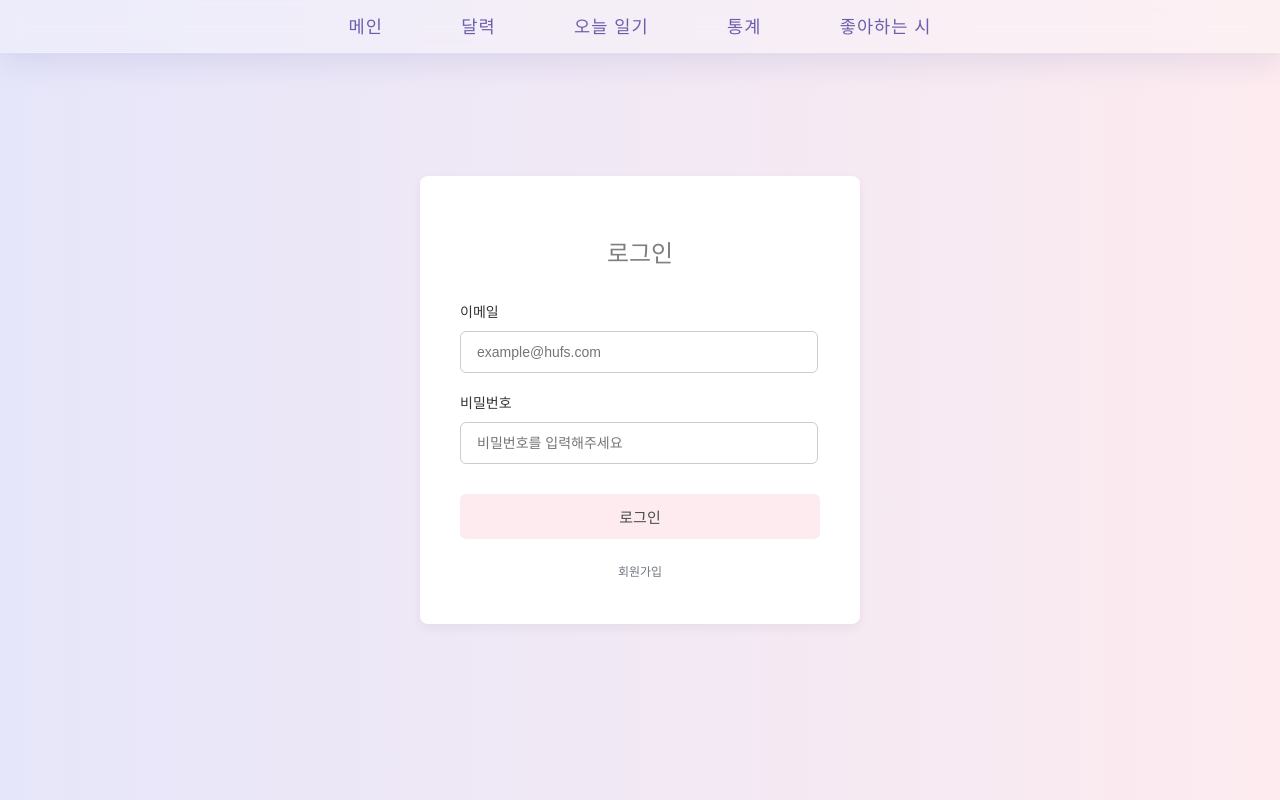
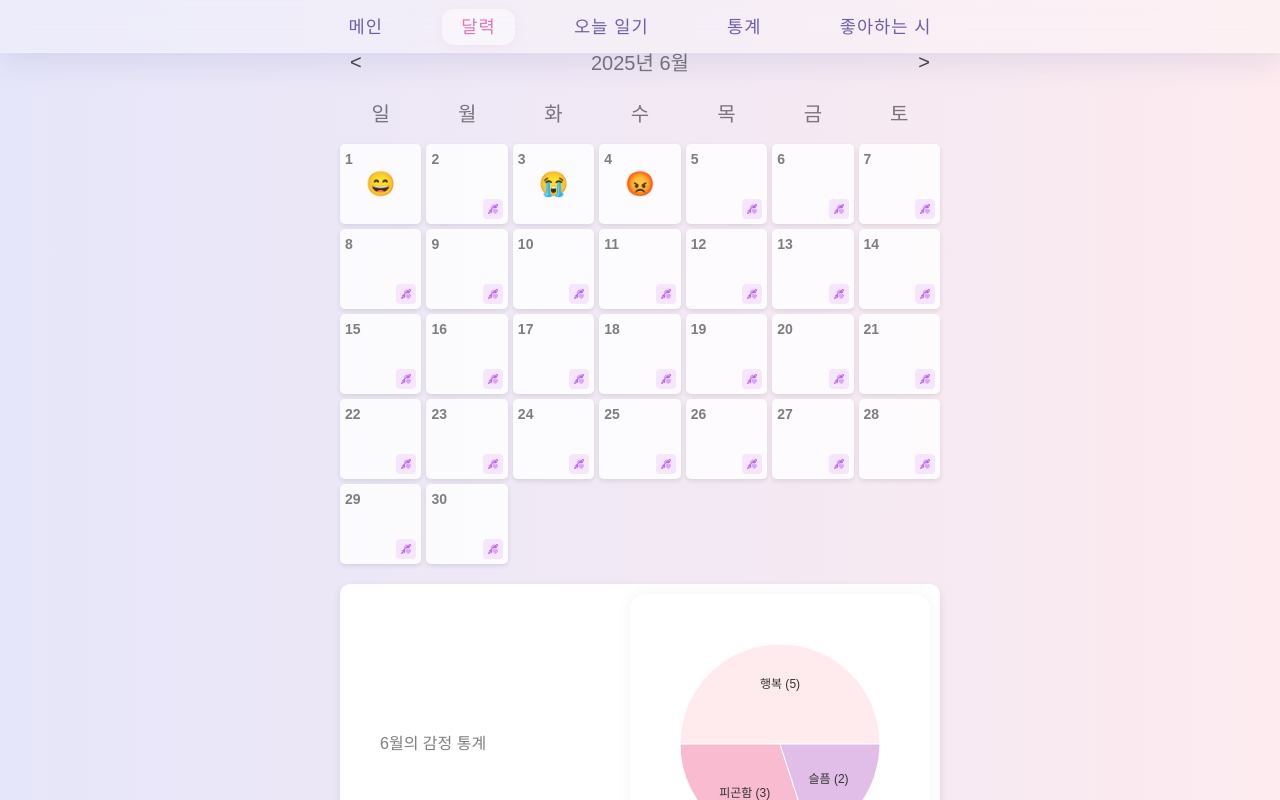
Before and after one commit to HUFS-HANOL/frontend, a React (Vite) app: page /calendar in a window 1280 px wide. Before the commit this address led to /login. Built offline with nearby package versions, Linux system fonts and the light colour scheme; a web font is replaced by a local one.

Commit message:
달력 및 감정선택 기능 추가

```diff
--- a/package.json
+++ b/package.json
@@ -11,10 +11,12 @@
   },
   "dependencies": {
     "axios": "^1.8.4",
+    "dayjs": "^1.11.13",
     "react": "^19.0.0",
     "react-dom": "^19.0.0",
     "react-hook-form": "^7.56.3",
-    "react-router-dom": "^7.5.1"
+    "react-router-dom": "^7.5.1",
+    "recharts": "^2.15.3"
   },
   "devDependencies": {
     "@eslint/js": "^9.21.0",
--- /dev/null
+++ b/src/components/calendar/api.js
@@ -0,0 +1,16 @@
+import { instance } from '@/utils/apiConfig';
+
+export const fetchCalendarEmotion = async (params) => {
+  const response = await instance.get('/api/calendar/emotion', { params });
+
+  return response;
+};
+
+/**
+ * 감정 통계 API
+ */
+export const fetchEmotionStats = async (params) => {
+  const response = await instance.get('/api/calendar/emotions/stats', { params });
+
+  return response;
+};
--- a/src/components/calendar/calendar.css
+++ b/src/components/calendar/calendar.css
@@ -14,9 +14,10 @@ body {
 }
 
 .calendar-container {
-  max-width: 600px;
-  margin: 20px auto;
+  min-width: 600px;
+  margin: 20px auto 20px;
   text-align: center;
+  padding-top: 150px;
 }
 
 .calendar-header {
@@ -68,6 +69,12 @@ body {
   font-weight: bold;
 }
 
+.day-emotion {
+  font-size: 24px;
+  color: rgba(0, 0, 0, 1);
+  cursor: pointer;
+}
+
 .write-btn {
   width: 20px;
   height: 20px;
@@ -116,6 +123,7 @@ body {
   font-family: '조선일보명조', sans-serif;
   font-size: 16px;
   line-height: 1.5;
+  padding: 30px;
 }
 
 .modal {
--- a/src/components/calendar/calendar.jsx
+++ b/src/components/calendar/calendar.jsx
@@ -4,14 +4,92 @@ import './calendar.css';
 
 import penImg from '../../assets/images/pen.png';
 import Navbar from '../common/navbar/navbar';
+import { fetchCalendarEmotion, fetchEmotionStats } from './api';
+import dayjs from 'dayjs';
+import { getEmotionData } from '@/utils/hooks/getEmotionData';
+import { useAuth } from '@/stores/authContext';
+import EmotionPieChart from '../common/pieChart/pieChart';
 
 function Calendar() {
   const [date, setDate] = useState(new Date());
   const [modal, setModal] = useState({
     isOpen: false,
     type: '',
-    text: ''
+    text: '',
   });
+
+  // 월별 감정 정보
+  const [monthEmotion, setMonthEmotion] = useState([]);
+
+  // 월별 감정 통계
+  const [emotionStat, setEmotionStat] = useState(undefined);
+
+  const { userId } = useAuth();
+
+  useEffect(() => {
+    const getCalendarEmotion = async () => {
+      const param = {
+        userId: userId,
+        month: `${dayjs(date).format('YYYY-MM')}`,
+      };
+
+      return await fetchCalendarEmotion(param);
+    };
+
+    const testData = [
+      {
+        date: '2025-06-01',
+        emotion: '기쁨',
+        liked: true,
+        hasPoem: true,
+      },
+      {
+        date: '2025-06-03',
+        emotion: '슬픔',
+        liked: true,
+        hasPoem: true,
+      },
+      {
+        date: '2025-06-04',
+        emotion: '화남',
+        liked: true,
+        hasPoem: true,
+      },
+    ];
+
+    /**
+     * @TODO 서버 연결 시 주석 해제
+     */
+    // getCalendarEmotion().then((res) => {
+    //   if (res.status === 200) setMonthEmotion(res.data);
+    // });
+
+    setMonthEmotion(testData);
+
+    const getEmotionStats = async () => {
+      const param = {
+        userId: userId,
+        month: `${dayjs(date).format('YYYY-MM')}`,
+      };
+
+      return await fetchEmotionStats(param);
+    };
+
+    /**
+     * @TODO 서버 연결 시 주석 해제
+     */
+    // getEmotionStats().then((res) => {
+    //   if (res.status === 200) setEmotionStat(res.data);
+    // });
+
+    const testEmotion = {
+      행복: 5,
+      피곤함: 3,
+      슬픔: 2,
+    };
+
+    setEmotionStat(testEmotion);
+  }, [date, userId]);
 
   function goPrevMonth() {
     const newDate = new Date(date);
@@ -32,34 +110,47 @@ function Calendar() {
     const lastDate = new Date(year, month + 1, 0).getDate();
     const prevLastDate = new Date(year, month, 0).getDate();
 
-    let days = [];
+    const days = [];
 
     const weekDays = ['일', '월', '화', '수', '목', '금', '토'];
-    weekDays.forEach(day => {
+    weekDays.forEach((day) =>
       days.push(
         <div key={`header-${day}`} className='day-header'>
           {day}
-        </div>
+        </div>,
+      ),
     );
-    });
 
+    // 이전 달 날짜 채우기
     for (let i = firstDay - 1; i >= 0; i--) {
       days.push(
         <div key={`prev-${i}`} className='date-cell inactive'>
           {prevLastDate - i}
-        </div>
+        </div>,
       );
     }
 
+    // 현재 달 날짜 채우기
     for (let i = 1; i <= lastDate; i++) {
-      const dateStr = `${year}-${month + 1}-${i}`;
+      const currentDate = dayjs(new Date(year, month, i)).format('YYYY-MM-DD');
+      const dayEmotion = monthEmotion.find((item) => item.date === currentDate);
+
       days.push(
         <div key={`day-${i}`} className='date-cell'>
           <span className='date-number'>{i}</span>
-          <Link to="/today">
+
+          {dayEmotion?.emotion && (
+            <span className='day-emotion' onClick={() => openModal('poem', '바보')}>
+              {getEmotionData(dayEmotion.emotion)}
+            </span>
+          )}
+
+          {!dayEmotion?.hasPoem && (
+            <Link to='/today'>
               <img src={penImg} className='write-btn' alt='write' />
             </Link>
-        </div>
+          )}
+        </div>,
       );
     }
 
@@ -70,7 +161,7 @@ function Calendar() {
     setModal({
       isOpen: true,
       type: type,
-      text: text
+      text: text,
     });
   }
 
@@ -78,7 +169,7 @@ function Calendar() {
     setModal({
       isOpen: false,
       type: '',
-      text: ''
+      text: '',
     });
   }
 
@@ -95,15 +186,24 @@ function Calendar() {
         </div>
         <div className='calendar-grid'>{getDays()}</div>
         <div className='stats'>
-          <div className='pie-chart'></div>
+          {/* <div className='pie-chart'></div> */}
           <div className='emotion-summary'>
-            <p>이번 달의 감정 통계</p>
+            <p>{date.getMonth() + 1}월의 감정 통계</p>
+          </div>
+          <div
+            style={{
+              display: 'flex',
+              alignItems: 'center',
+              justifyContent: 'space-between',
+            }}
+          >
+            <EmotionPieChart data={emotionStat} />
           </div>
         </div>
       </div>
       {modal.isOpen && (
         <div className='modal show' onClick={closeModal}>
-          <div className='modal-content' onClick={e => e.stopPropagation()}>
+          <div className='modal-content' onClick={(e) => e.stopPropagation()}>
             <span className='close-btn' onClick={closeModal}>
               &times;
             </span>
--- /dev/null
+++ b/src/components/common/pieChart/pieChart.jsx
@@ -0,0 +1,68 @@
+import { PieChart, Pie, Cell } from 'recharts';
+
+const COLORS = ['#FFEBEE', '#F8BBD0', '#E1BEE7', '#C5CAE9', '#FFF9C4'];
+
+const EmotionPieChart = ({ data }) => {
+  if (!data) {
+    return <b>통계정보가 없습니다 ಥ_ಥ</b>;
+  }
+  const chartData = Object.entries(data).map(([name, value]) => ({ name, value }));
+  const total = chartData.reduce((sum, d) => sum + d.value, 0);
+
+  const renderCustomizedLabel = ({
+    cx,
+    cy,
+    midAngle,
+    innerRadius,
+    outerRadius,
+    percent,
+    index,
+  }) => {
+    const RADIAN = Math.PI / 180;
+    const radius = innerRadius + (outerRadius - innerRadius) * 0.6;
+    const x = cx + radius * Math.cos(-midAngle * RADIAN);
+    const y = cy + radius * Math.sin(-midAngle * RADIAN);
+
+    const { name, value } = chartData[index];
+
+    return (
+      <text x={x} y={y} fill='#333' textAnchor='middle' dominantBaseline='central' fontSize={12}>
+        {name} ({value})
+      </text>
+    );
+  };
+
+  return (
+    <div
+      style={{
+        width: 300,
+        height: 300,
+        borderRadius: 16,
+        backgroundColor: '#fff',
+        boxShadow: '0 0 16px rgba(0,0,0,0.05)',
+        display: 'flex',
+        alignItems: 'center',
+        justifyContent: 'center',
+      }}
+    >
+      <PieChart width={300} height={300}>
+        <Pie
+          data={chartData}
+          dataKey='value'
+          nameKey='name'
+          cx='50%'
+          cy='50%'
+          outerRadius={100}
+          labelLine={false}
+          label={renderCustomizedLabel}
+        >
+          {chartData.map((entry, index) => (
+            <Cell key={`cell-${index}`} fill={COLORS[index % COLORS.length]} />
+          ))}
+        </Pie>
+      </PieChart>
+    </div>
+  );
+};
+
+export default EmotionPieChart;
--- a/src/components/common/privateRoute/privateRoute.jsx
+++ b/src/components/common/privateRoute/privateRoute.jsx
@@ -5,9 +5,12 @@ const PrivateRoute = ({ children }) => {
   const { isLoggedIn } = useAuth();
   const { pathname } = useLocation();
 
-  if (!isLoggedIn) {
-    return <Navigate to='/login' replace state={{ from: pathname }} />;
-  }
+  /**
+   * @TODO 임시 주석 처리
+   */
+  // if (!isLoggedIn) {
+  //   return <Navigate to='/login' replace state={{ from: pathname }} />;
+  // }
 
   return children;
 };
--- a/src/components/login/login.jsx
+++ b/src/components/login/login.jsx
@@ -2,6 +2,8 @@ import { useForm } from 'react-hook-form';
 import Navbar from '../common/navbar/navbar';
 import './login.css';
 import { Link, useNavigate } from 'react-router-dom';
+import axios from 'axios';
+import { API_SERVER_PATH } from '@/utils/config';
 
 const LoginPage = () => {
   const navigate = useNavigate();
@@ -20,7 +22,8 @@ const LoginPage = () => {
 
     navigate('/', { replace: true });
     // console.log('로그인 시도', data);
-    // const response = await axios.post('http://localhost:3000/api/auth/login', {
+
+    // const response = await axios.post(`${API_SERVER_PATH}/api/auth/login`, {
     //   identifier: data.email,
     //   password: data.password,
     // });
--- a/src/components/today/today.css
+++ b/src/components/today/today.css
@@ -34,23 +34,32 @@ body {
   gap: 2.2rem;
   margin-left: 0;
   min-height: 400px;
-  animation: fadeInLeft 1.2s cubic-bezier(.23,1.07,.32,1) both;
+  animation: fadeInLeft 1.2s cubic-bezier(0.23, 1.07, 0.32, 1) both;
 }
 
 @keyframes fadeInLeft {
-  0% { opacity: 0; transform: translateX(-60px);}
-  100% { opacity: 1; transform: translateX(0);}
+  0% {
+    opacity: 0;
+    transform: translateX(-60px);
+  }
+  100% {
+    opacity: 1;
+    transform: translateX(0);
+  }
 }
 
-.poem-section, .phrase-section {
-  background: rgba(255,255,255,0.38);
+.poem-section,
+.phrase-section {
+  background: rgba(255, 255, 255, 0.38);
   box-shadow: 0 4px 24px 0 rgba(229, 115, 183, 0.09);
   border-radius: 18px;
   padding: 1.8rem 2.2rem;
   width: 100%;
-  border: 1px solid rgba(255,255,255,0.18);
+  border: 1px solid rgba(255, 255, 255, 0.18);
   position: relative;
-  transition: box-shadow 0.2s, transform 0.2s;
+  transition:
+    box-shadow 0.2s,
+    transform 0.2s;
 }
 
 .poem-section {
@@ -61,12 +70,14 @@ body {
   min-height: 120px;
 }
 
-.poem-section:hover, .phrase-section:hover {
+.poem-section:hover,
+.phrase-section:hover {
   box-shadow: 0 8px 36px 0 rgba(229, 115, 183, 0.17);
   transform: translateY(-2px) scale(1.01);
 }
 
-.poem-output, .phrase-output {
+.poem-output,
+.phrase-output {
   width: 100%;
   min-height: 80px;
   border: none;
@@ -90,23 +101,29 @@ body {
 }
 
 .diary-container {
-  background: rgba(255,255,255,0.38);
+  background: rgba(255, 255, 255, 0.38);
   padding: 2.2rem 1.5rem;
   border-radius: 18px;
   box-shadow: 0 4px 24px 0 rgba(229, 115, 183, 0.09);
   width: 350px;
   min-height: 400px;
   margin-right: 0;
-  border: 1px solid rgba(255,255,255,0.18);
-  animation: fadeInRight 1.2s cubic-bezier(.23,1.07,.32,1) both;
+  border: 1px solid rgba(255, 255, 255, 0.18);
+  animation: fadeInRight 1.2s cubic-bezier(0.23, 1.07, 0.32, 1) both;
   display: flex;
   flex-direction: column;
   align-items: center;
 }
 
 @keyframes fadeInRight {
-  0% { opacity: 0; transform: translateX(60px);}
-  100% { opacity: 1; transform: translateX(0);}
+  0% {
+    opacity: 0;
+    transform: translateX(60px);
+  }
+  100% {
+    opacity: 1;
+    transform: translateX(0);
+  }
 }
 
 .diary-input {
@@ -126,7 +143,7 @@ body {
 }
 
 .diary-input:focus {
-  background: rgba(230,230,250,0.13);
+  background: rgba(230, 230, 250, 0.13);
 }
 
 .convert-section {
@@ -140,16 +157,22 @@ body {
   top: 50%;
   transform: translate(-50%, -50%);
   z-index: 1;
-  background: rgba(255,255,255,0.32);
+  background: rgba(255, 255, 255, 0.32);
   border-radius: 50%;
   box-shadow: 0 4px 16px 0 rgba(229, 115, 183, 0.12);
   padding: 5px;
-  animation: popIn 0.7s cubic-bezier(.23,1.07,.32,1) both;
+  animation: popIn 0.7s cubic-bezier(0.23, 1.07, 0.32, 1) both;
 }
 
 @keyframes popIn {
-  0% { opacity: 0; transform: translate(-50%, -50%) scale(0.7);}
-  100% { opacity: 1; transform: translate(-50%, -50%) scale(1);}
+  0% {
+    opacity: 0;
+    transform: translate(-50%, -50%) scale(0.7);
+  }
+  100% {
+    opacity: 1;
+    transform: translate(-50%, -50%) scale(1);
+  }
 }
 
 .convert-btn {
@@ -162,8 +185,10 @@ body {
   cursor: pointer;
   background: linear-gradient(90deg, #fdebef 0%, #e6e6fa 100%);
   color: #6d5eac;
-  box-shadow: 0 4px 16px 0 rgba(229, 115, 183, 0.10);
-  transition: transform 0.3s, background 0.3s;
+  box-shadow: 0 4px 16px 0 rgba(229, 115, 183, 0.1);
+  transition:
+    transform 0.3s,
+    background 0.3s;
   position: relative;
   display: flex;
   justify-content: center;
@@ -174,7 +199,7 @@ body {
 }
 
 .convert-btn::before {
-  content: "시로 바꾸기";
+  content: '시로 바꾸기';
   position: absolute;
   width: 100%;
   height: 100%;
@@ -201,20 +226,28 @@ body {
   transform: rotate(-360deg);
 }
 
+.emotion-select-box {
+  font-size: 16px;
+  display: flex;
+  align-items: center;
+  justify-content: center;
+  color: rgba(72, 72, 72);
+}
+
 .emotion-icons {
   display: flex;
-  position: absolute;
-  bottom: 10px;
-  left: 10px;
   gap: 10px;
-  margin-top: 10px;
+  /* margin-top: 10px; */
+  color: rgba(0, 0, 0, 1);
+  align-items: center;
 }
 
 .emotion {
-  width: 32px;
-  height: 32px;
+  font-size: 40px;
   cursor: pointer;
-  transition: transform 0.2s, filter 0.2s;
+  transition:
+    transform 0.2s,
+    filter 0.2s;
   filter: grayscale(0.2) brightness(0.95);
 }
 
@@ -223,13 +256,45 @@ body {
   filter: grayscale(0) brightness(1.1);
 }
 
+.emotion-box {
+  display: flex;
+
+  position: absolute;
+  top: 92%;
+  left: 23%;
+  /* left: 46px; */
+  padding: 8px;
+
+  transform: translateY(-50%);
+  opacity: 0;
+  transition:
+    transform 0.3s ease,
+    opacity 0.3s ease;
+  pointer-events: none;
+  cursor: pointer;
+
+  font-size: 24px;
+}
+
+.emotion-box.slide-in {
+  transform: translateY(0);
+  opacity: 1;
+  pointer-events: auto;
+}
+
+.emotion-box.slide-out {
+  transform: translateY(-50%);
+  opacity: 0;
+  pointer-events: none;
+}
+
 .loading-overlay {
   position: fixed;
   top: 0;
   left: 0;
   width: 100vw;
   height: 100vh;
-  background: rgba(255,255,255,0.92);
+  background: rgba(255, 255, 255, 0.92);
   display: flex;
   justify-content: center;
   align-items: center;
@@ -238,8 +303,12 @@ body {
 }
 
 @keyframes fadeIn {
-  0% { opacity: 0;}
-  100% { opacity: 1;}
+  0% {
+    opacity: 0;
+  }
+  100% {
+    opacity: 1;
+  }
 }
 
 /* 반응형 */
@@ -250,7 +319,8 @@ body {
     gap: 2.2rem;
     margin-top: 90px;
   }
-  .poem-container, .diary-container {
+  .poem-container,
+  .diary-container {
     width: 90vw;
     max-width: 700px;
     min-width: 0;
@@ -258,7 +328,9 @@ body {
 }
 
 @media (max-width: 700px) {
-  .poem-section, .phrase-section, .diary-container {
+  .poem-section,
+  .phrase-section,
+  .diary-container {
     padding: 1.1rem 0.7rem;
     border-radius: 12px;
   }
--- a/src/components/today/today.jsx
+++ b/src/components/today/today.jsx
@@ -1,9 +1,9 @@
 import React, { useState } from 'react';
 import './today.css';
 import { saveDiaryDB, generatePoem, savePoem } from '../../services/api';
-import blushImg from '../../assets/images/blush.png';
 import Navbar from '../common/navbar/navbar';
 import Loading from '../common/loading/loading';
+import { getEmotionData, mappingEmotion } from '@/utils/hooks/getEmotionData';
 
 function Today() {
   const [diaryText, setDiaryText] = useState('');
@@ -11,6 +11,8 @@ function Today() {
   const [phraseText, setPhraseText] = useState('');
   const [isLoading, setIsLoading] = useState(false);
   const [error, setError] = useState('');
+  const [openEmotionBox, setOpenEmotionBox] = useState(false);
+  const [todayEmotion, setTodayEmotion] = useState(undefined);
 
   console.log('Today 컴포넌트 렌더링됨');
   console.log('현재 상태:', { diaryText, poemText, phraseText, isLoading, error });
@@ -31,7 +33,7 @@ function Today() {
       console.log('일기 저장 응답:', diaryResponse);
       const diaryId = diaryResponse.diary_id;
 
-      if (diaryResponse.diaryMessage === "일기 저장 완료") {
+      if (diaryResponse.diaryMessage === '일기 저장 완료') {
         const result = await generatePoem(diaryText, diaryId);
         console.log('API 응답:', result);
         if (!result || !result.poem) {
@@ -42,7 +44,7 @@ function Today() {
         setPoemText(result.poem);
         setPhraseText(result.phrase || '');
 
-      const userId = localStorage.getItem("user_id");
+        const userId = localStorage.getItem('user_id');
         await savePoem(userId, diaryId, result.poem, result.emotion_id);
       } else {
         setError('일기 저장 실패');
@@ -60,7 +62,7 @@ function Today() {
     <div>
       <Navbar />
       {isLoading ? (
-        <div className="loading-overlay">
+        <div className='loading-overlay'>
           <Loading />
         </div>
       ) : (
@@ -76,7 +78,20 @@ function Today() {
                 setDiaryText(e.target.value);
               }}
             />
-            {error && <p className="error-message">{error}</p>}
+            {error && <p className='error-message'>{error}</p>}
+
+            <div className='emotion-select-box'>오늘의 감정을 선택해주세요!</div>
+
+            <div className='emotion-icons' onClick={() => setOpenEmotionBox((prev) => !prev)}>
+              <div className='emotion'>{getEmotionData(todayEmotion)}</div>
+              <div className={`emotion-box ${openEmotionBox ? 'slide-in' : 'slide-out'}`}>
+                {Object.keys(mappingEmotion).map((emotion) => (
+                  <div onClick={() => setTodayEmotion(emotion)} className='emotion-item'>
+                    {getEmotionData(emotion)}
+                  </div>
+                ))}
+              </div>
+            </div>
           </div>
 
           <div className='poem-container'>
@@ -88,18 +103,11 @@ function Today() {
                 value={poemText}
                 readOnly
               />
-              <div className='emotion-icons'>
-                <img className='emotion' src={blushImg} alt='기쁨' />
-              </div>
             </div>
 
             <div className='phrase-section'>
               <h2>공감 문구</h2>
-              <textarea
-                className='phrase-output'
-                value={phraseText}
-                readOnly
-              />
+              <textarea className='phrase-output' value={phraseText} readOnly />
             </div>
           </div>
 
--- a/src/stores/authContext.jsx
+++ b/src/stores/authContext.jsx
@@ -6,6 +6,7 @@ const AuthContext = createContext(undefined);
 
 export const AuthProvider = ({ children }) => {
   const [token, setToken] = useState(null);
+  const [userId, setUserId] = useState(null);
   const { pathname } = useLocation();
 
   useEffect(() => {
@@ -17,6 +18,7 @@ export const AuthProvider = ({ children }) => {
         // const valid = await instance.post('/api/auth/auth');
         // if (valid.status === 200) {
         //   setToken(storedToken);
+        //   setUserId(valid.data.user.id);
         // } else {
         //   logout();
         // }
@@ -40,7 +42,7 @@ export const AuthProvider = ({ children }) => {
   const isLoggedIn = !!token;
 
   return (
-    <AuthContext.Provider value={{ token, isLoggedIn, login, logout }}>
+    <AuthContext.Provider value={{ token, isLoggedIn, login, logout, userId }}>
       {children}
     </AuthContext.Provider>
   );
--- /dev/null
+++ b/src/utils/hooks/getEmotionData.js
@@ -0,0 +1,14 @@
+export const mappingEmotion = {
+  기쁨: '😄',
+  슬픔: '😭',
+  화남: '😡',
+  지침: '😵',
+  신남: '🥳',
+  보통: '😐',
+};
+
+export const getEmotionData = (emotion) => {
+  const matchTextWithEmoji = mappingEmotion[emotion];
+
+  return matchTextWithEmoji ?? '😐';
+};
```
Also changed, not shown: 2 other files (tests, documents, lock files or other folders). Lines whose indentation alone changed are shown as unchanged.
